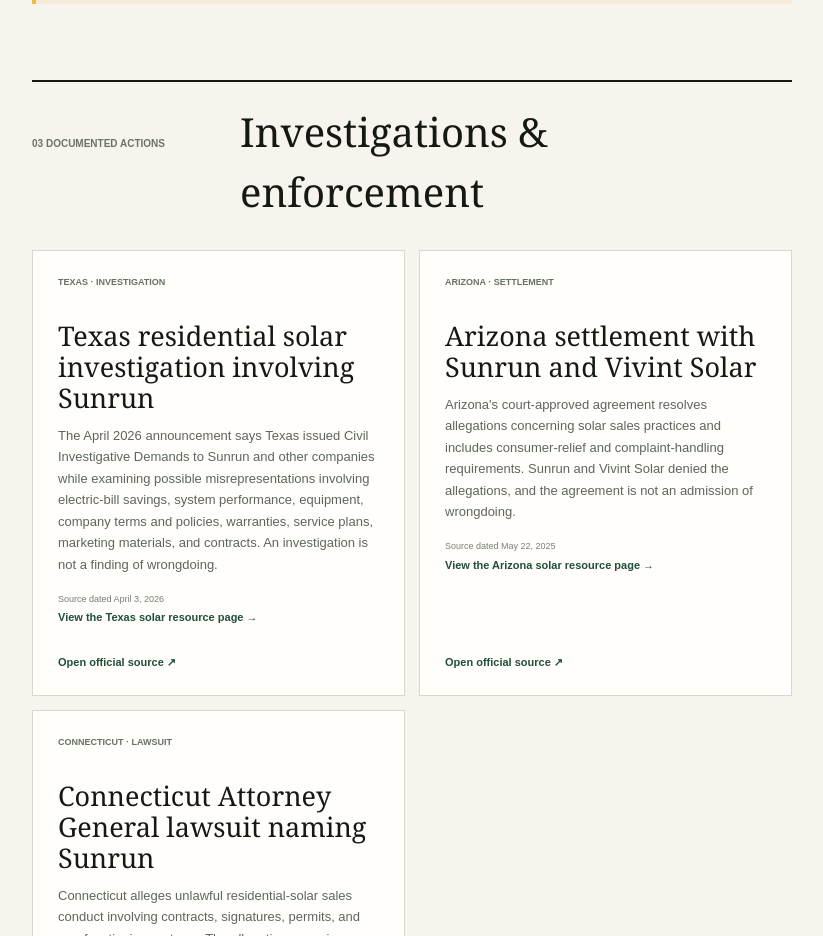
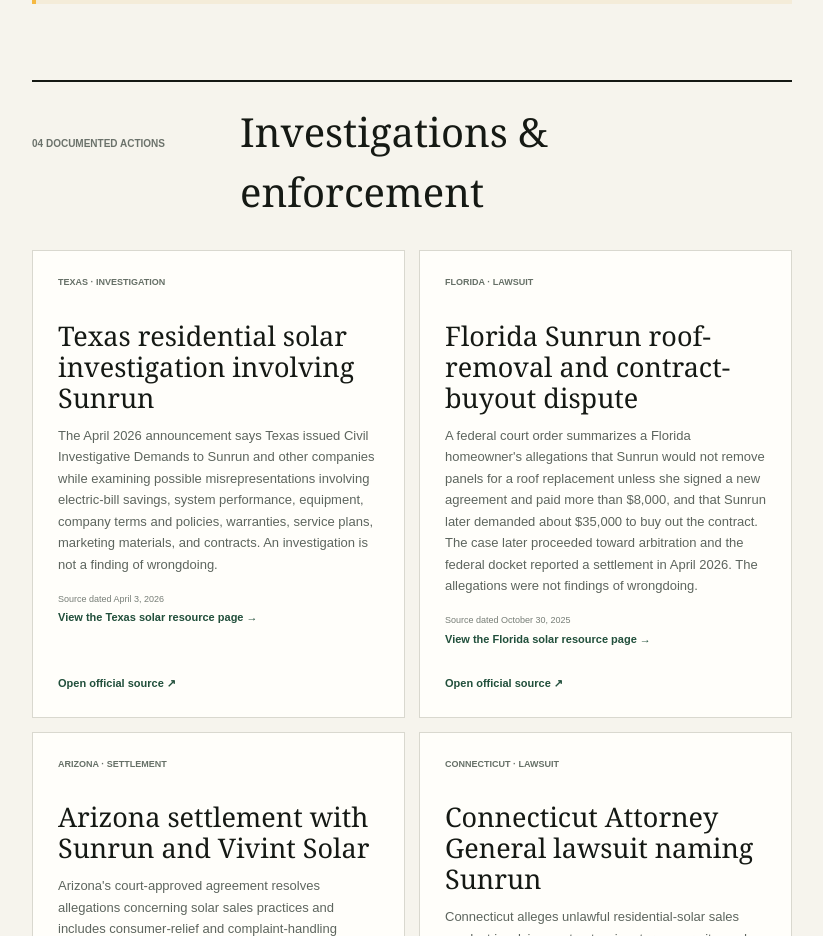
Before and after one commit to Decentralized-Rob/solar-consumer-research, a Next.js app: page /companies/sunrun in a window 1280 px wide. Shown: the part 1080-2016 px from the top of the page, without its empty margins (228-1051 px from the left). Built offline with nearby package versions, Linux system fonts and the light colour scheme.

Commit message:
Link Sunrun hub back to Florida roof dispute

```diff
--- a/app/companies/sunrun/page.tsx
+++ b/app/companies/sunrun/page.tsx
@@ -8,6 +8,7 @@ const texasSource = featuredStateSources.TX[0];
 const arizonaAgreement = featuredStateSources.AZ[0];
 const connecticutSource = "https://portal.ct.gov/ag/press-releases/2024-press-releases/attorney-general-tong-sues-sunrun";
 const arizonaSettlementPage = "https://www.azag.gov/consumer/sunrun";
+const floridaRoofOrder = "https://ecf.flmd.uscourts.gov/cgi-bin/show_public_doc?2025-02459-10-8-cv=";
 const canonicalUrl = "https://solarcomplaint.com/companies/sunrun";
 
 export const metadata: Metadata = {
@@ -19,6 +20,7 @@ export const metadata: Metadata = {
     "Sunrun investigation",
     "Sunrun settlement",
     "Sunrun complaints",
+    "Sunrun roof dispute",
     "Sunrun solar consumer resources",
   ],
   alternates: { canonical: "/companies/sunrun" },
@@ -56,6 +58,15 @@ export default function SunrunCompanyPage() {
       stateHref: "/states/texas",
     },
     {
+      type: "Lawsuit",
+      state: "Florida",
+      date: "October 30, 2025",
+      title: "Florida Sunrun roof-removal and contract-buyout dispute",
+      summary: "A federal court order summarizes a Florida homeowner's allegations that Sunrun would not remove panels for a roof replacement unless she signed a new agreement and paid more than $8,000, and that Sunrun later demanded about $35,000 to buy out the contract. The case later proceeded toward arbitration and the federal docket reported a settlement in April 2026. The allegations were not findings of wrongdoing.",
+      source: floridaRoofOrder,
+      stateHref: "/states/florida",
+    },
+    {
       type: "Settlement",
       state: "Arizona",
       date: "May 22, 2025",
@@ -84,6 +95,7 @@ export default function SunrunCompanyPage() {
         name: "Sunrun Lawsuits, Investigations and Solar Consumer Resources",
         description: "A source-based hub for documented state actions involving Sunrun.",
         url: canonicalUrl,
+        dateModified: "2026-09-06",
         isPartOf: { "@id": "https://solarcomplaint.com/#website" },
         publisher: { "@id": "https://solarcomplaint.com/#publisher" },
         about: { "@type": "Organization", name: "Sunrun" },
```
